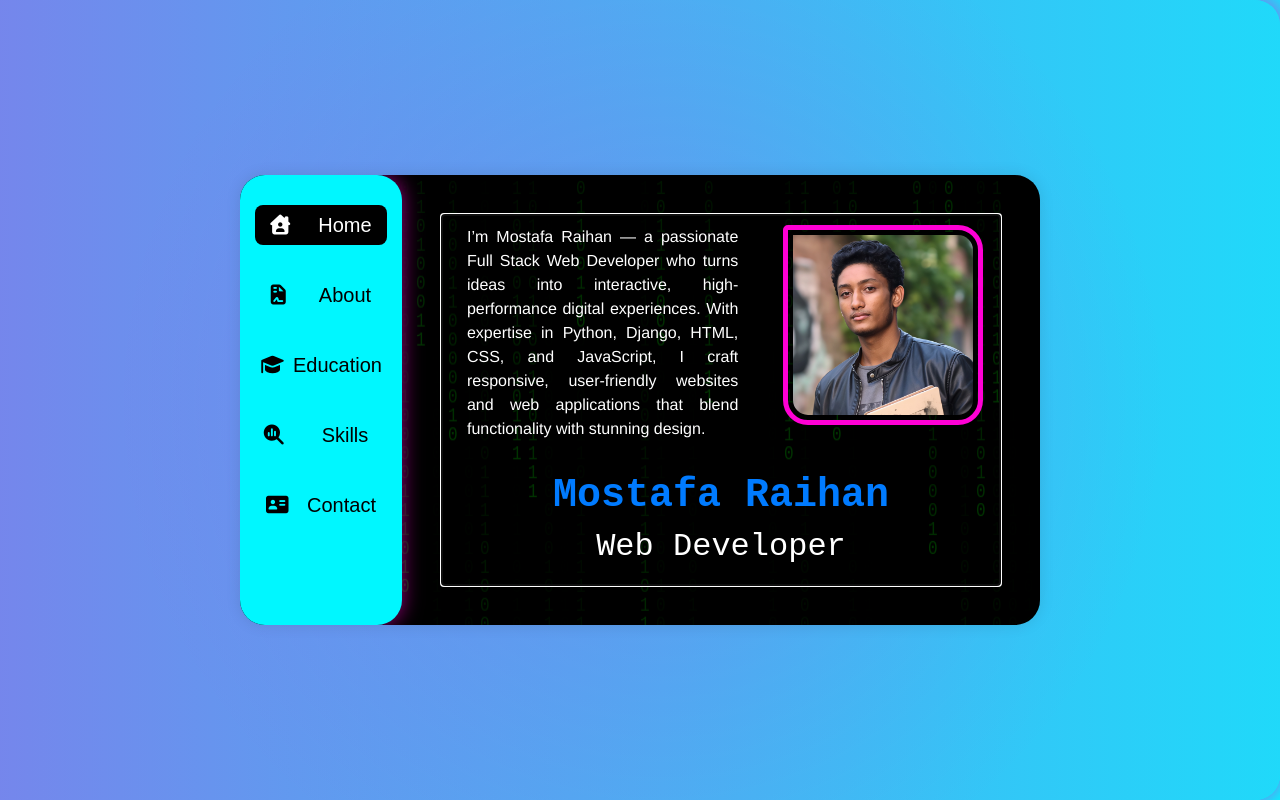
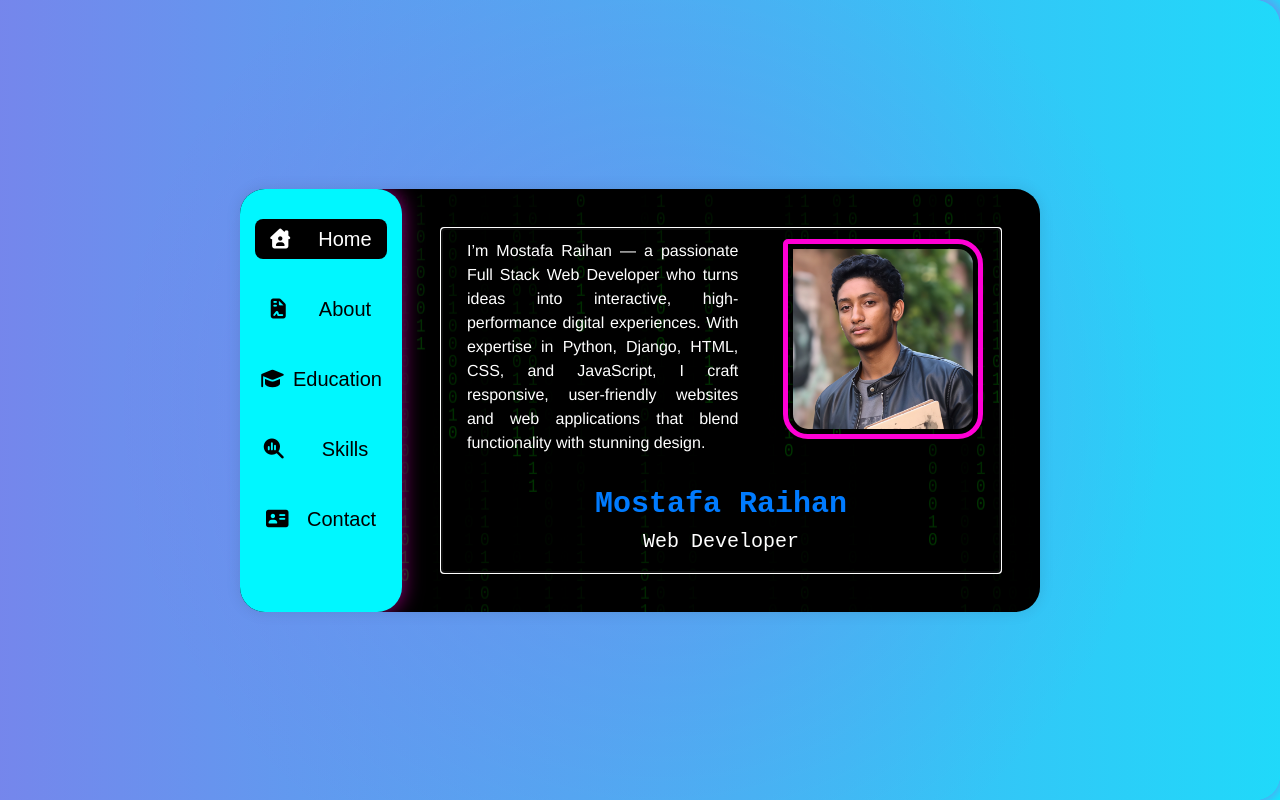
Before and after one commit to MostafaRaihan/Dev, a plain HTML site: page index.html in a window 1280 px wide. Drawn offline with Linux system fonts and the light colour scheme.

Commit message:
Update style.css

```diff
--- a/external/style.css
+++ b/external/style.css
@@ -4,6 +4,14 @@ body {
   background: linear-gradient(100deg, rgba(255, 0, 213, 1) 0%, rgba(0, 247, 255, 1) 100%);
   font-family: Arial, sans-serif;
   color: white;
+}
+
+h1{
+  font-size: 30px;
+}
+
+h2{
+  font-size: 20px;
 }
 
 /* Outer Wrapper */
```
